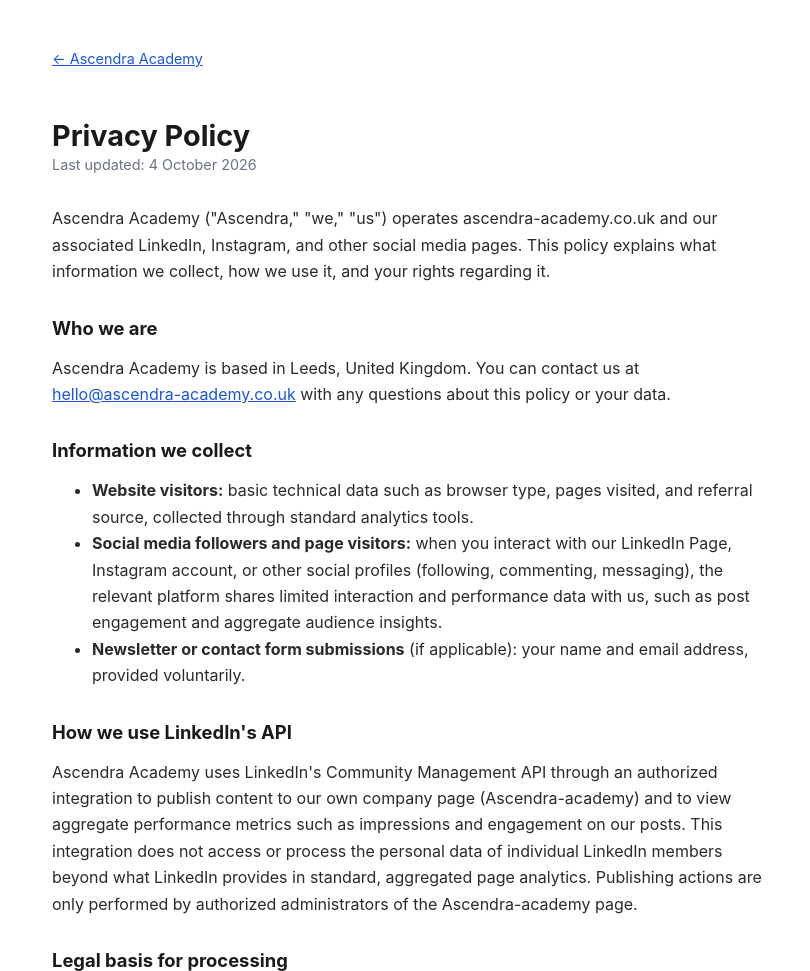
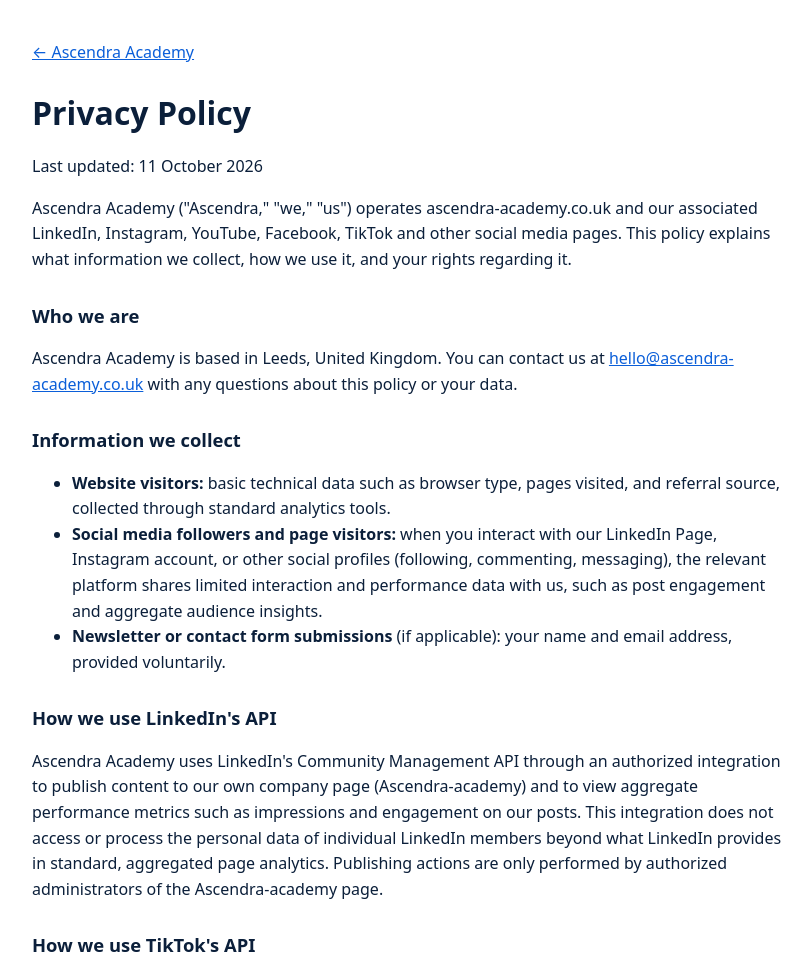
Before and after one commit to AmirAsh12/ascendra-website, a plain HTML site: page privacy-policy.html in a window 1280 px wide. Shown: the top 971 px of the page, without its empty margins (228-1038 px from the left). Drawn offline with Linux system fonts and the light colour scheme.

Commit message:
Add files via upload

```diff
--- a/privacy-policy.html
+++ b/privacy-policy.html
@@ -1,33 +1,23 @@
 <!DOCTYPE html>
 <html lang="en">
 <head>
-<meta charset="UTF-8">
+<meta charset="utf-8">
 <meta name="viewport" content="width=device-width, initial-scale=1.0">
 <title>Privacy Policy — Ascendra Academy</title>
 <style>
-  body {
-    font-family: -apple-system, BlinkMacSystemFont, "Segoe UI", Roboto, Helvetica, Arial, sans-serif;
-    background: #ffffff;
-    color: #1a1a1a;
-    margin: 0;
-    padding: 0;
-  }
-  .wrap { max-width: 720px; margin: 0 auto; padding: 48px 24px 96px; }
-  h1 { font-size: 1.8rem; margin-bottom: 0.2rem; }
-  .updated { color: #6b7280; font-size: 0.9rem; margin-bottom: 2rem; }
-  h2 { font-size: 1.15rem; margin-top: 2rem; margin-bottom: 0.5rem; }
-  p, li { line-height: 1.65; color: #2a2a2a; }
-  a { color: #1a56db; }
-  .home-link { display: inline-block; margin-bottom: 2rem; font-size: 0.9rem; }
+  body { font-family: system-ui, -apple-system, "Segoe UI", sans-serif; max-width: 760px; margin: 40px auto; padding: 0 16px; color: #0B1F3A; line-height: 1.6; }
+  a { color: #0B5FD9; }
+  h1 { margin-bottom: 4px; }
+  h2 { margin-top: 28px; font-size: 1.15rem; }
 </style>
 </head>
 <body>
-  <div class="wrap">
-    <a class="home-link" href="index.html">&larr; Ascendra Academy</a>
+<p><a href="https://ascendra-academy.co.uk/index.html">&larr; Ascendra Academy</a></p>
+
 <h1>Privacy Policy</h1>
-    <div class="updated">Last updated: 4 October 2026</div>
+<p>Last updated: 11 October 2026</p>
 
-    <p>Ascendra Academy ("Ascendra," "we," "us") operates ascendra-academy.co.uk and our associated LinkedIn, Instagram, and other social media pages. This policy explains what information we collect, how we use it, and your rights regarding it.</p>
+<p>Ascendra Academy ("Ascendra," "we," "us") operates ascendra-academy.co.uk and our associated LinkedIn, Instagram, YouTube, Facebook, TikTok and other social media pages. This policy explains what information we collect, how we use it, and your rights regarding it.</p>
 
 <h2>Who we are</h2>
 <p>Ascendra Academy is based in Leeds, United Kingdom. You can contact us at <a href="mailto:hello@ascendra-academy.co.uk">hello@ascendra-academy.co.uk</a> with any questions about this policy or your data.</p>
@@ -42,6 +32,9 @@
 <h2>How we use LinkedIn's API</h2>
 <p>Ascendra Academy uses LinkedIn's Community Management API through an authorized integration to publish content to our own company page (Ascendra-academy) and to view aggregate performance metrics such as impressions and engagement on our posts. This integration does not access or process the personal data of individual LinkedIn members beyond what LinkedIn provides in standard, aggregated page analytics. Publishing actions are only performed by authorized administrators of the Ascendra-academy page.</p>
 
+<h2>How we use TikTok's API</h2>
+<p>Ascendra Academy uses TikTok's Login Kit and Content Posting API only to upload our own videos to our own TikTok account as drafts, which we then review and post manually in the TikTok app. We access only our own account's basic profile information. We do not access, collect or store data about other TikTok users.</p>
+
 <h2>Legal basis for processing</h2>
 <p>We process personal data on the basis of legitimate interest (operating and improving our content and services) and, where applicable, your consent (e.g., subscribing to updates).</p>
 
@@ -52,13 +45,12 @@
 <p>We retain data only as long as necessary for the purposes described above, or as required by law.</p>
 
 <h2>Your rights</h2>
-    <p>Under UK GDPR, you have the right to access, correct, delete, or restrict the use of your personal data, and to object to or withdraw consent for its processing. To exercise these rights, contact us at <a href="mailto:hello@ascendra-academy.co.uk">hello@ascendra-academy.co.uk</a>. You also have the right to lodge a complaint with the Information Commissioner's Office (<a href="https://ico.org.uk" target="_blank" rel="noopener">ico.org.uk</a>) if you believe your data has been mishandled.</p>
+<p>Under UK GDPR, you have the right to access, correct, delete, or restrict the use of your personal data, and to object to or withdraw consent for its processing. To exercise these rights, contact us at <a href="mailto:hello@ascendra-academy.co.uk">hello@ascendra-academy.co.uk</a>. You also have the right to lodge a complaint with the Information Commissioner's Office (<a href="https://ico.org.uk">ico.org.uk</a>) if you believe your data has been mishandled.</p>
 
 <h2>Cookies</h2>
 <p>Our website may use cookies or similar technologies to understand site usage. You can control cookie preferences through your browser settings.</p>
 
 <h2>Changes to this policy</h2>
-    <p>We may update this policy from time to time. The "last updated" date above reflects the most recent revision.</p>
-  </div>
+<p>We may update this policy from time to time. The "last updated" date above reflects the most recent revision. See also our <a href="https://ascendra-academy.co.uk/terms.html">Terms of Service</a>.</p>
 </body>
 </html>
```
Lines whose indentation alone changed are shown as unchanged.
